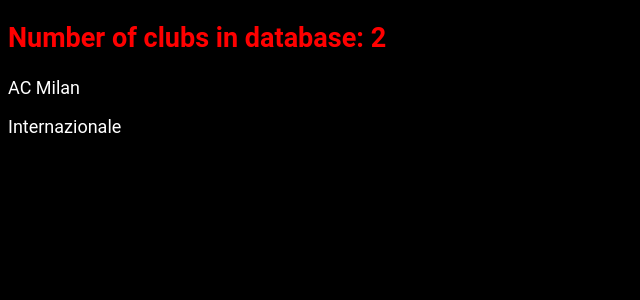
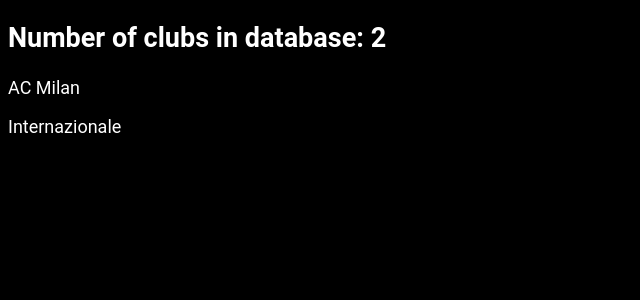
Before and after one commit to olek22/acmilan_project, a Django app: page /acmilan/seriea_clubs/ in a window 1280 px wide. Shown: the top 300 px of the page, without its empty margins (0-640 px from the left). Run offline with Django 4.2, Linux system fonts and the light colour scheme; data comes from the database, SQL or seed files in the repository.

Commit message:
add static folder
static folder + css styles

```diff
--- a/acmilan/settings.py
+++ b/acmilan/settings.py
@@ -117,7 +117,7 @@
 # https://docs.djangoproject.com/en/4.0/howto/static-files/
 
 STATIC_URL = 'static/'
-#TATICFILES_DIRS = ['moje_static']
+#STATICFILES_DIRS = ['moje_static']
 
 # Default primary key field type
 # https://docs.djangoproject.com/en/4.0/ref/settings/#default-auto-field
--- a/acmilanweb/static/css/style.css
+++ b/acmilanweb/static/style_css/style.css
@@ -1,7 +1,3 @@
-h2 {
-    color: red;
-}
-
 body
 {
     font-size:18px; color:#ffffff;
--- a/templates/clubs.html
+++ b/templates/clubs.html
@@ -8,7 +8,7 @@
           content="width=device-width, user-scalable=no, initial-scale=1.0, maximum-scale=1.0, minimum-scale=1.0">
     <meta http-equiv="X-UA-Compatible" content="ie=edge">
     <title>Document</title>
-    <link rel="stylesheet" href="{% static 'css/style.css' %}">
+    <link rel="stylesheet" href="{% static 'style_css/style.css' %}">
 </head>
 <body>
 
```
Also changed, not shown: acmilanweb/static/style_css/bootstrap-theme.css (renamed from acmilanweb/static/css/bootstrap-theme.css), acmilanweb/static/style_css/bootstrap-theme.min.css (renamed from acmilanweb/static/css/bootstrap-theme.min.css), acmilanweb/static/style_css/bootstrap.css (renamed from acmilanweb/static/css/bootstrap.css), acmilanweb/static/style_css/bootstrap.min.css (renamed from acmilanweb/static/css/bootstrap.min.css), 8 other files.
